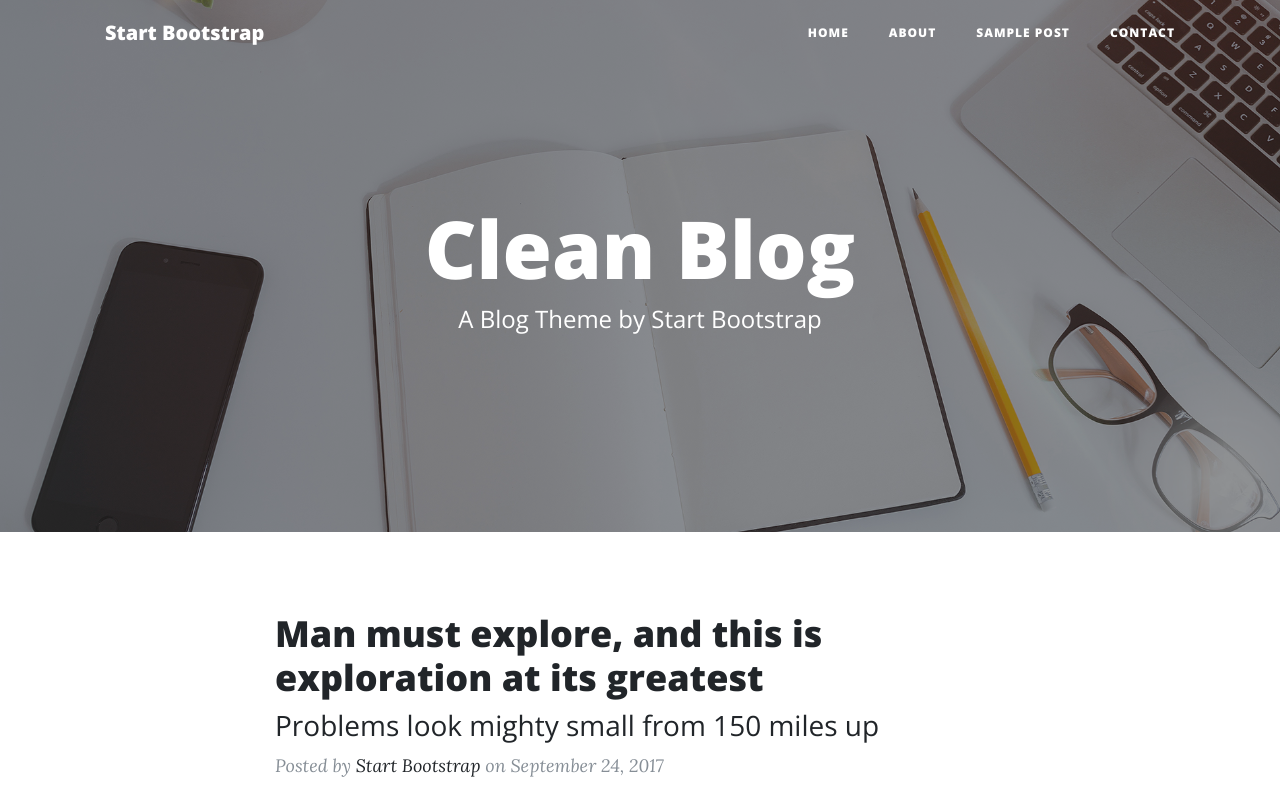
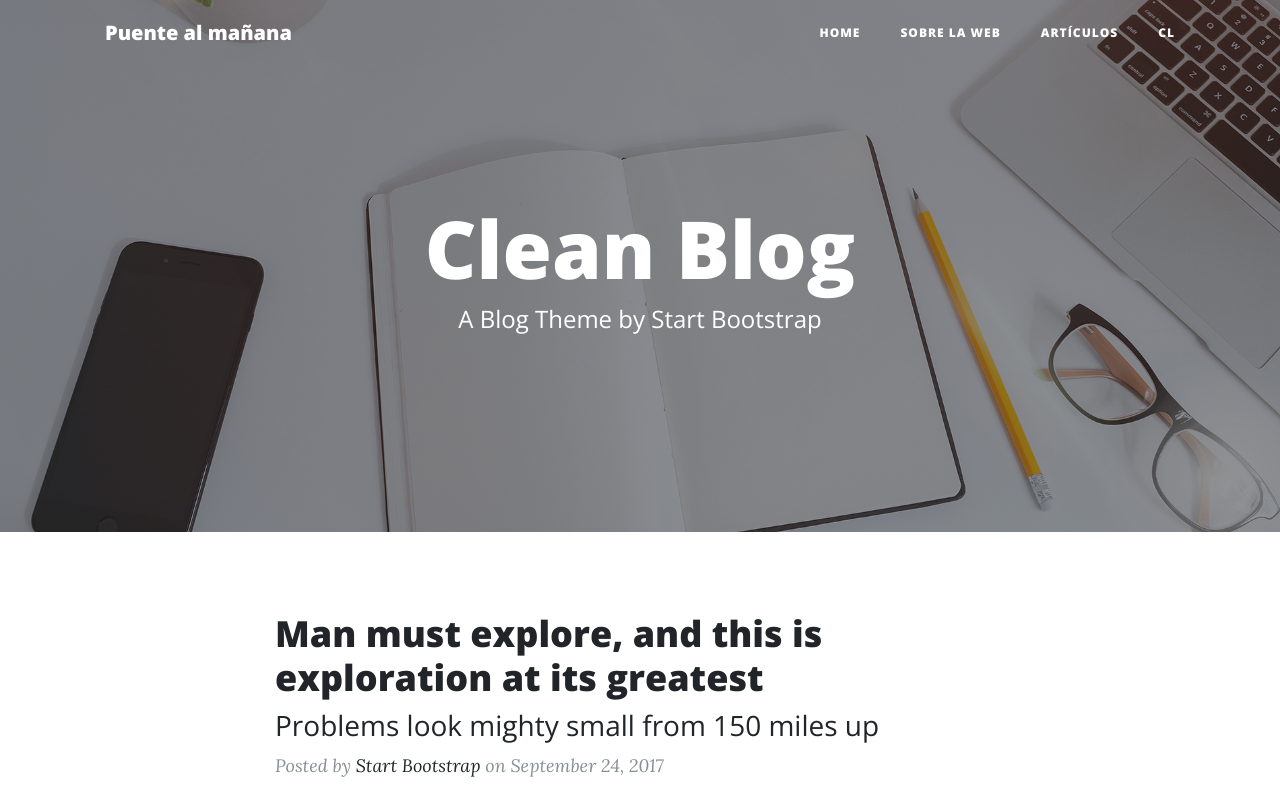
Before and after one commit to Llinot/Puente-al-Manana, a website: page index.html in a window 1280 px wide. Shown: the top 800 px of the page. Drawn offline with nearby package versions, Linux system fonts and the light colour scheme.

Commit message:
Update index.html

```diff
--- a/index.html
+++ b/index.html
@@ -8,7 +8,7 @@
     <meta name="description" content="">
     <meta name="author" content="">
 
-    <title>Clean Blog - Start Bootstrap Theme</title>
+    <title>Puente al Mañana</title>
 
     <!-- Bootstrap core CSS -->
     <link href="vendor/bootstrap/css/bootstrap.min.css" rel="stylesheet">
@@ -28,7 +28,7 @@
     <!-- Navigation -->
     <nav class="navbar navbar-expand-lg navbar-light fixed-top" id="mainNav">
       <div class="container">
-        <a class="navbar-brand" href="index.html">Start Bootstrap</a>
+        <a class="navbar-brand" href="index.html">Puente al mañana</a>
         <button class="navbar-toggler navbar-toggler-right" type="button" data-toggle="collapse" data-target="#navbarResponsive" aria-controls="navbarResponsive" aria-expanded="false" aria-label="Toggle navigation">
           Menu
           <i class="fa fa-bars"></i>
@@ -39,13 +39,13 @@
               <a class="nav-link" href="index.html">Home</a>
             </li>
             <li class="nav-item">
-              <a class="nav-link" href="about.html">About</a>
+              <a class="nav-link" href="about.html">Sobre la web</a>
             </li>
             <li class="nav-item">
-              <a class="nav-link" href="post.html">Sample Post</a>
+              <a class="nav-link" href="post.html">Artículos</a>
             </li>
             <li class="nav-item">
-              <a class="nav-link" href="contact.html">Contact</a>
+              <a class="nav-link" href="contact.html">Cl</a>
             </li>
           </ul>
         </div>
```
